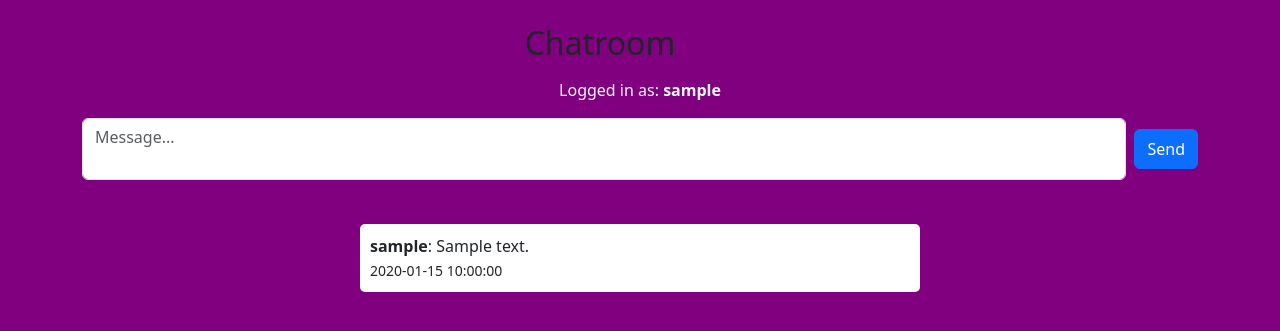
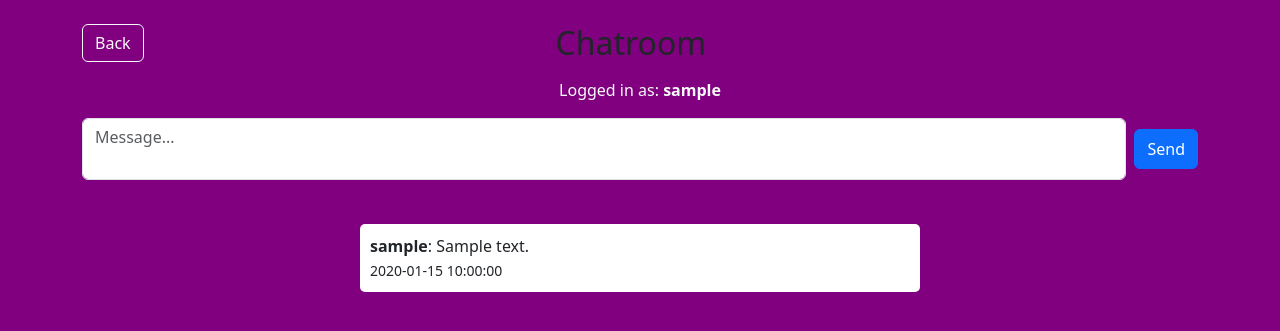
Before and after one commit to GabrielG95/CSE412Final_Project, a Django app: page /chatroom/ in a window 1280 px wide. Shown: the top 331 px of the page. Run offline with Django 4.2, Linux system fonts and the light colour scheme; a user stored in the database is signed in; tables that the repository leaves empty hold one stand-in row (values such as "Sample post").

Commit message:
Added back button to chatroom when logged in

```diff
--- a/messaging_app/chat/templates/chat/chatroom.html
+++ b/messaging_app/chat/templates/chat/chatroom.html
@@ -11,10 +11,14 @@
     <div class="container mt-4">
         <div class="d-flex justify-content-between align-items-center mb-3">
             {% if not user.is_authenticated and chat_username %}
+            <!-- Back button for anonymous user -->
                 <form action="{% url 'clear-random' %}" method="post">
                     {% csrf_token %}
-                    <button type="submit" style="width: 60px;" class="btn btn-outline-light">Back</button>
+                    <button type="submit" class="btn btn-outline-light">Back</button>
                 </form>
+            {% elif user.is_authenticated %}
+                <!-- Back button for logged-in user -->
+                 <a href="{% url 'chat-home' %}" class="btn btn-outline-light">Back</a>
             {% else %}
                 <div></div>
             {% endif %}
```
